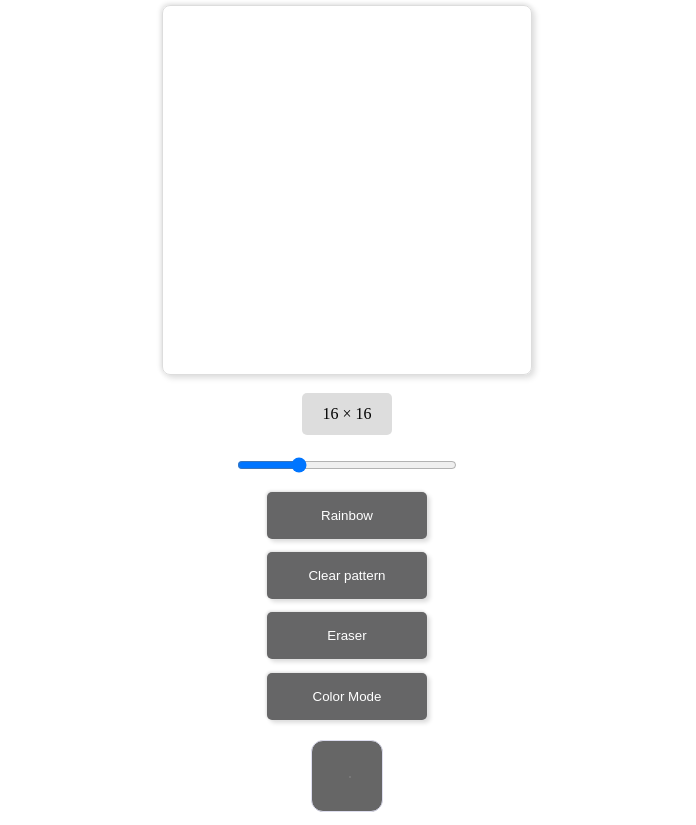
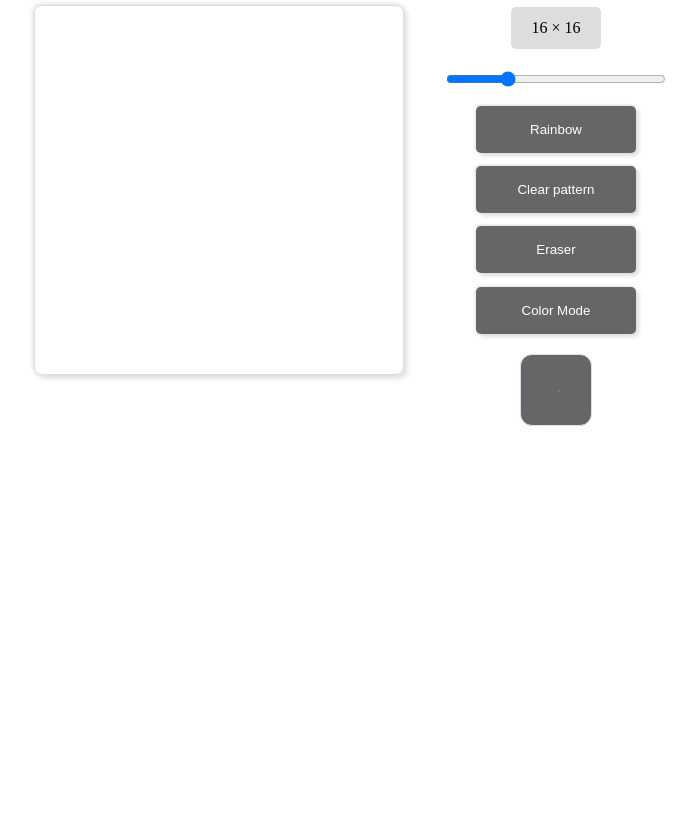
Before and after one commit to Xirlorm-G/Odin-etch_a_sketch, a plain HTML site: page index.html in a window 1280 px wide. Shown: the part 65-890 px from the top of the page, without its empty margins (293-989 px from the left). After the commit the page ends 800 px from the top, so only its background shows below. Drawn offline with Linux system fonts and the light colour scheme.

Commit message:
Pixel grid and controls laid next to each other on wide screens

```diff
--- a/style.css
+++ b/style.css
@@ -22,9 +22,10 @@ h1{
 
 main{
   display: flex;
-  flex-flow: column;
+  flex-flow: row;
+  flex-wrap: wrap;
   justify-content: center;
-  align-items: center;
+  column-gap: 2rem;
 }
 
 .container{
```
